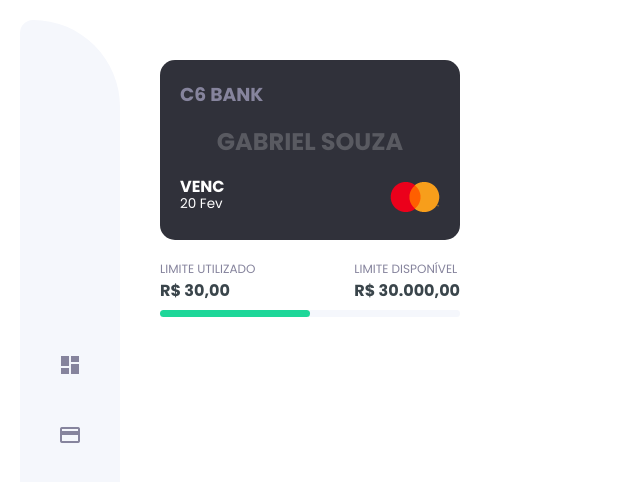
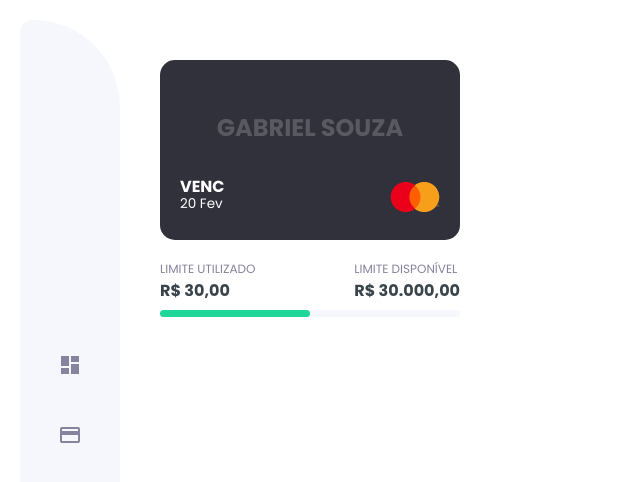
Before and after one commit to Gabriel98N/controle-financeiro, a website: page index.html in a window 1280 px wide. Shown: the whole page, without its empty margins (0-640 px from the left). Drawn offline with Linux system fonts and the light colour scheme.

Commit message:
atualizado em 01-02

```diff
--- a/css/cartao.css
+++ b/css/cartao.css
@@ -33,12 +33,14 @@
 }
 
 .nome-impresso {
-  text-align: center;
   font-size: 1.5rem;
   font-weight: bold;
   text-transform: uppercase;
   color: rgba(255, 255, 255, 0.2);
-  posi
+  flex: 1;
+  display: flex;
+  align-items: center;
+  justify-content: center;
 }
 
 .vencimento {
--- a/index.html
+++ b/index.html
@@ -23,7 +23,6 @@
         <div class="header-cartao">
           <div class="box-cartao">
             <div class="cartao">
-              <h3>C6 BANK</h3>
               <p class="nome-impresso">Gabriel Souza</p>
               <div class="vencimento">
                 <div>
```
